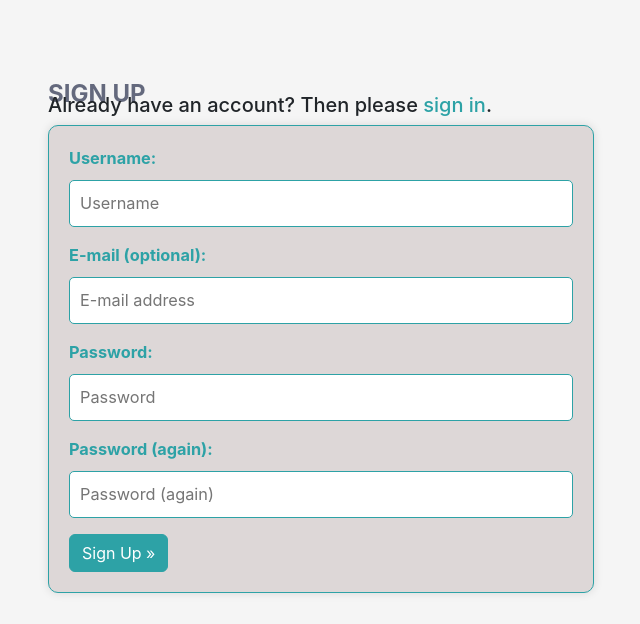
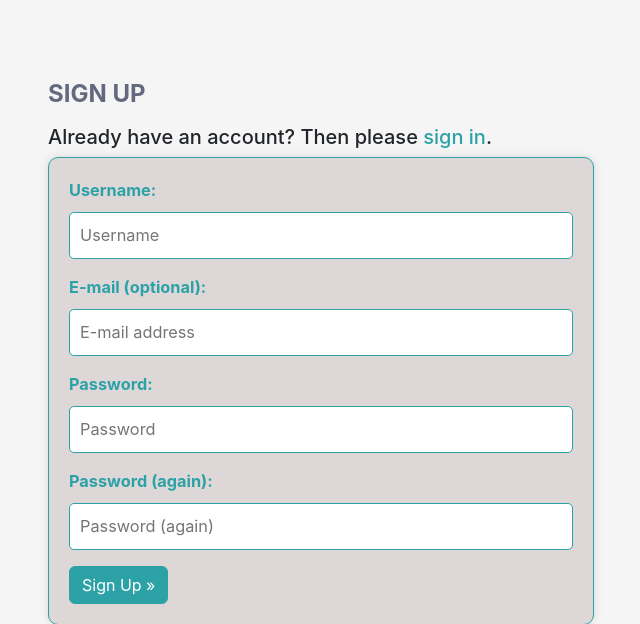
Before and after one commit to cafalchio/recipes-book, a Django app: page /accounts/signup/ in a window 1280 px wide. Shown: the part 54-678 px from the top of the page, without its empty margins (319-959 px from the left). Run offline with Django 3.2, Linux system fonts and the light colour scheme; some libraries are stand-ins or nearby versions.

```diff
--- a/static/css/style.css
+++ b/static/css/style.css
@@ -43,7 +43,7 @@ a:hover {
 .web-page {
   margin-top: 0;
   background-image: linear-gradient(rgba(0, 0, 0, 0.3), rgba(0, 0, 0, 0.3)),
-    url("../img/background.jpg");
+    url("https://res.cloudinary.com/dgvr6jgdo/image/upload/v1678660285/static/img/background.dacc4f3a5c27.jpg");
   background-size: cover;
   background-position: center;
   height: calc(100vh - min(54px, 10.3vw));
@@ -127,7 +127,7 @@ a:hover {
 /* ------------- FORMS ------------- */
 .form-title {
   margin-top: 2rem;
-  margin-bottom: -1rem;
+  margin-bottom: 1rem;
   color: var(--text-subtle);
   font-size: 1.5rem;
   font-weight: 700;
--- a/templates/index.html
+++ b/templates/index.html
@@ -1,8 +1,7 @@
 {% extends 'base.html' %}
 
 {% block content %}
-<body>
-    <div class="web-page">
+    <div class="web-page" >
         <div class="web-page-welcome">
             <div class="web-page-welcome-main">Welcome to Recipe's Book</div>
             <p class="web-page-welcome-p">Here you can find a lot of recipes for different dishes</p>
@@ -10,5 +9,4 @@
         </div>
     </div>
 
-
 {% endblock %}
```
